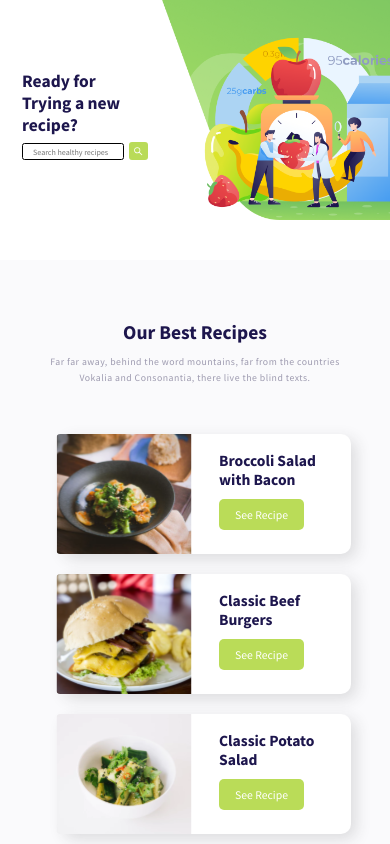
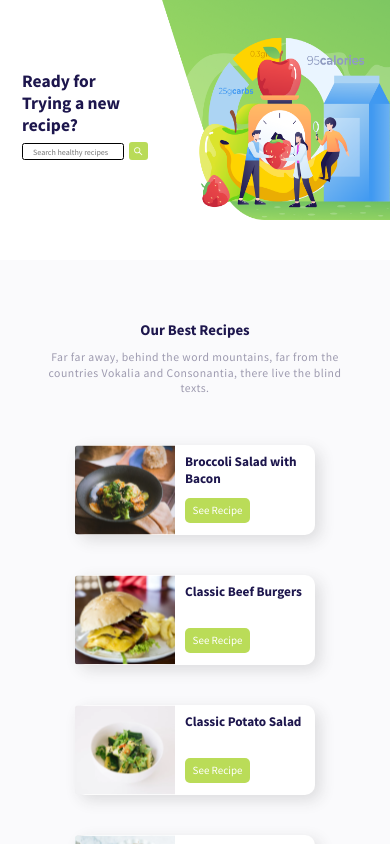
Before and after one commit to voncardoso/teste-frond-and, a React (Create React App) app: page / in a window 390 px wide. Shown: the top 844 px of the page. Built offline with nearby package versions, Linux system fonts and the light colour scheme.

Commit message:
responsividade recipes e intro

```diff
--- a/src/components/header/style.ts
+++ b/src/components/header/style.ts
@@ -9,7 +9,7 @@ export const Container = styled.header`
     position: relative;
     top: 30px;
         nav{
-            max-width: 1250px;
+            max-width: 1138px;
             min-width: 400px;
             width: 100%;
             display: flex;
@@ -61,9 +61,9 @@ export const Container = styled.header`
         }
 
     @media (max-width: 1350px){
-        top: 15px;
+        top: 20px;
          nav{
-            max-width: 1110px;
+            max-width: 1010px;
          }
    }
 
@@ -82,11 +82,11 @@ export const Container = styled.header`
             max-width: 1000px;
          }
    }
-   @media (max-width: 1080px){
+   @media (max-width: 1093px){
        top: 10px;
     nav{
              margin-top: 10px;
-            max-width: 960px;
+            max-width: 920px;
          }
    }
 
@@ -132,6 +132,10 @@ export const Container = styled.header`
     }
 
     @media (max-width: 748px){
+
+    }
+
+    @media (max-width: 748px){
         top: 0px;
         nav{
             max-width: 672px;
--- a/src/pages/Home/index.tsx
+++ b/src/pages/Home/index.tsx
@@ -61,7 +61,7 @@ export function Home(){
 
                         </div>
                     </li>
-                    <li>
+                    <li className="imgBeste-3">
                         <img src={ComigaImg3} alt="Salad" />
                         <div>
                             <div className="divInterna">
@@ -70,7 +70,7 @@ export function Home(){
                             </div>
                         </div>
                     </li>
-                    <li>
+                    <li className="imgBeste-3">
                         <img src={ComigaImg4} alt="Cherry Cobbler" />
                         <div>
                             <div className="divInterna">
--- a/src/pages/Home/style.ts
+++ b/src/pages/Home/style.ts
@@ -14,7 +14,8 @@ export const Intro = styled.section`
     min-width: 360px;
     min-height: 200px;
     width: 100%;
-    display: flex;
+    display: grid;
+    grid-template-columns: 1fr 1fr;
     z-index: 1;
     margin: 0 auto;
 
@@ -113,7 +114,7 @@ export const Intro = styled.section`
         }
    }
 
-   @media (max-width: 1080px){
+   @media (max-width: 1092px){
     .IntroText{
             h1{
                 max-width: 320px;
@@ -156,7 +157,7 @@ export const Intro = styled.section`
         margin-left: 20px;
     }
         img{
-            width: 550px;
+            width: 580px;
         }
         .Search-button:hover{
             font-size: 18px;
@@ -164,6 +165,20 @@ export const Intro = styled.section`
         }
    }
 
+   @media (max-width: 949px){
+    .IntroText{
+        margin-left: 10px;
+           h1{
+               width: 250px;
+               font-size: 2.75rem;
+           }
+           div{
+            input{
+               width: 230px;
+            }
+           }
+       }
+   }
 
 
    @media (max-width: 939px){
@@ -180,7 +195,8 @@ export const Intro = styled.section`
            }
        }
         img{
-            width: 480px;
+            width: 500px;
+            height: 480px;
         }
         .Search-button:hover{
             font-size: 18px;
@@ -188,9 +204,9 @@ export const Intro = styled.section`
         }
    }
 
-   @media (max-width: 818px){
+   @media (max-width: 833px){
     .IntroText{
-        margin-left: 0px;
+        margin-left: -6px;
            h1{
                width: 250px;
                font-size: 2.375rem;
@@ -202,7 +218,9 @@ export const Intro = styled.section`
            }
        }
         img{
-            width: 440px;
+            margin: 0px;
+            width: 460px;
+            height: 430px;
         }
         .Search-button:hover{
             font-size: 18px;
@@ -210,7 +228,7 @@ export const Intro = styled.section`
         }
    }
 
-   @media (max-width: 748px){
+   @media (max-width: 768px){
        margin-top: 0px;
         .IntroText{
             margin-left: -8px;
@@ -246,10 +264,10 @@ export const Intro = styled.section`
         }
     }
 
-    @media (max-width: 689px){
+    @media (max-width: 696px){
         img{
             width: 400px;
-            height: 350px;
+            height: 370px;
         }
         .Search-button:hover{
             font-size: 10px;
@@ -257,12 +275,12 @@ export const Intro = styled.section`
         }
     }
 
-    @media (max-width: 639px){
+    @media (max-width: 647px){
         img{
             margin-top: 40px;
-            left: 20px;
-            width: 340px;
-            height: 300px;
+            left: 00px;
+            width: 360px;
+            height: 340px;
         }
         .Search-button:hover{
             font-size: 10px;
@@ -270,7 +288,7 @@ export const Intro = styled.section`
         }
     }
 
-    @media (max-width: 579px){
+    @media (max-width: 608px){
         .IntroText{
             position: relative;
             z-index: 20;
@@ -293,9 +311,9 @@ export const Intro = styled.section`
         }
         img{
             position: relative;
-            right: 30px;
-            width: 320px;
-            height: 280px;
+           // right: 30px;
+            width: 340px;
+            height: 320px;
         }
         .Search-button{
             font-size: 0.75rem;
@@ -309,30 +327,24 @@ export const Intro = styled.section`
         }
     }
 
-    @media (max-width: 542px){
+    @media (max-width: 553px){
         .IntroText{
             position: relative;
             z-index: 20;
             margin-top: 60px;
-            h1{
-
-            }
             div{
                 position: relative;
                 z-index: 30;
                 width: 220px;
-                input{
-                }
             }
 
         }
 
         img{
-            position: relative;
             top: -40px;
-            width: 320px;
+            width: 340px;
             height: 310px;
-            left: -10px;
+            left: 0px;
             z-index: 40;
         }
 
@@ -340,17 +352,35 @@ export const Intro = styled.section`
             font-size: 8px;
             padding: 7.6px;
         }
+    }
 
+    @media (max-width: 541px){
+        img{
+            top: -40px;
+            width: 300px;
+            height: 280px;
+            left: 0px;
+            z-index: 40;
+        }
     }
+
+
 
     @media (max-width: 504px){
         img{
-            width: 340px;
-            height: 340px;
+            width: 285px;
+            height: 260px;
         }
     }
 
-    @media (max-width: 428px){
+    @media (max-width: 488px){
+        img{
+            width: 270px;
+            height: 260px;
+        }
+    }
+
+    @media (max-width: 470px){
         .IntroText{
             margin-top: 20px;
             left: 10px;
@@ -375,7 +405,7 @@ export const Intro = styled.section`
             position: relative;
             top: -40px;
             left: -50px;
-            width: 280px;
+            width: 300px;
             height: 220px;
 
         }
@@ -392,10 +422,31 @@ export const Intro = styled.section`
         }
     }
 
+    @media (max-width: 446px){
+        img{
+            width: 280px;
+            height: 240px;
+        }
+    }
+
+    @media (max-width: 421px){
+        img{
+            width: 250px;
+            height: 240px;
+        }
+    }
+
+    @media (max-width: 394px){
+        img{
+            width: 230px;
+            height: 220px;
+        }
+    }
+
     @media (max-width: 378px){
         img{
-            width: 240px;
-            height: 180px;
+            width: 215px;
+            height: 190px;
         }
         .Search-button{
             font-size: 0.75rem;
@@ -418,13 +469,13 @@ export const BestRecipes = styled.section`
     margin: 0 auto;
     max-width: 1575px;
     h2{
-        font-size: min(2.5rem, 5vw);
+        font-size: min(2.5rem, 3.8vw);
         text-align: center;
         padding-top: 60px;
     }
     p{
         text-align: center;
-        font-size: min(1.25em, 2.5vw);
+        font-size: min(1.25em, 3vw);
         font-weight: normal;
         padding-right: 40px;
         padding-left: 40px;
@@ -437,30 +488,37 @@ export const BestRecipes = styled.section`
     }
 
     ul{
-        max-width: 1570px;
-        display: flex;
-        flex-wrap: wrap;
-        justify-content: center;
+        max-width: 1100px;
+        display: grid;
+        grid-template-columns: minmax(100px,1fr) minmax(100px,1fr);
+        margin: 0 auto;
         padding: min(60px, 10vw);
+        gap: 40px;
        li{
            display: flex;
-           max-width: 500px;
-           min-width: 200px;
-           max-height: 180px;
+           justify-self: center;
+           max-width: 520px;
+           min-width: 100px;
+           min-height: 80px;
+           max-height: 230px;
            width: 100%;
-           margin-bottom: 20px;
            background: #FFFFFF;
-           margin-left: 20px;
            border-radius: 10px;
            box-shadow: 5px 5px 15px 0px rgb(44, 44, 44, 0.15);
            div{
+            display: grid;
+            grid-template-columns: 1fr;
             width: 100%;
             height: 100%;
+
              div{
+
                  max-width: 200px;
                  min-width: 100px;
+                 max-height: 128px;
+                 min-height: 50px;
+                 height: 100%;
                  width: 100%;
-                 max-height: 128px;
                  align-self: center;
                  margin: 4vh auto 4vh auto;
                  padding-left: 5px;
@@ -469,11 +527,11 @@ export const BestRecipes = styled.section`
                    display: flex;
                    max-width: 200px;
                    width: 100%;
-                   font-size: min(1.75rem, 4vw);
-               }
-               button{
+                   font-size: min(1.75rem, 3.4vw);
+                }
+                button{
                     padding: 8px 16px;
-                    margin: 10px auto 0px auto;
+                    margin: min(10px, 5vh) auto 0px 0px;
                     background: #BADC58;
                     font-size: min(1rem, 3vw);
                     color: #FFFFFF;
@@ -491,52 +549,111 @@ export const BestRecipes = styled.section`
              }
            }
             img{
-                max-width: 200px;
-                min-width: 140px;
+                max-width: 300px;
+                min-width: 100px;
+                min-height: 80px;
                 width: 100%;
 
             }
        }
     }
 
-    @media (max-width: 604px){
-        li{
-            div{
-            margin-left: 15px;
-            margin-right: 15px;
-            h3{
+    @media (max-width: 890px){
+        ul{
+            display: grid;
+            grid-template-columns: 1fr;
 
+            li{
+                max-height: 170px;
+                max-width: 385px;
+            }
+
+
+        }
+        .divInterna{
+            width:165px;
+        }
+    }
+
+    @media (max-width: 690px){
+        ul{
+            li{
+            max-width: 370px;
+            height: 140px;
+                div{
+                    margin-left: 15px;
+                    margin-right: 15px;
+
+                }
             }
         }
+
+        .divInterna{
+            height: 110px;
+            button{
+                height: 40px;
+            }
         }
 
     }
 
-    @media (max-width: 450px){
-        li{
-            width: 300px;
-            width: 100%;
-            height: 120px;
+    @media (max-width: 604px){
+        ul{
+            li{
+            width: 350px;
+            height: 130px;
+            div{
+            margin-left: 15px;
+            margin-right: 15px;
+        }
+        }
+        }
 
-            img{
-                position: relative;
-                right: 5px;
+        .divInterna{
+            h3{
+                width: 140px;
             }
+        }
 
-            div{
-                div{
+    }
+
+    @media (max-width: 460px){
+        ul{
+            li{
+                height: 90px;
+                width: 240px;
+                img{
                     width: 120px;
-                    height: 80px;
-                    margin: 10px auto 10px auto;
                 }
             }
         }
-    }
-    @media (max-width: 430px){
         .divInterna{
-            margin-top: 2vh;
+            height: 80px;
+            margin-left: 0px;
+            margin-bottom: 0px;
+            margin-top: 6px;
+                h3{
+                    margin-top: 0px;
+                    height: 30px;
+                    width: 120px;
+                }
+                button{
+                    margin-top: 5px;
+                    height: 25px;
+                    width: 65px;
+                    padding: 0px;
+                    font-size: 11px;
+                }
         }
     }
+
+    @media (max-width: 420px){
+        .divInterna{
+            width: 140px;
+            margin-left: -10px;
+        }
+    }
+
 `;
 
 
```
